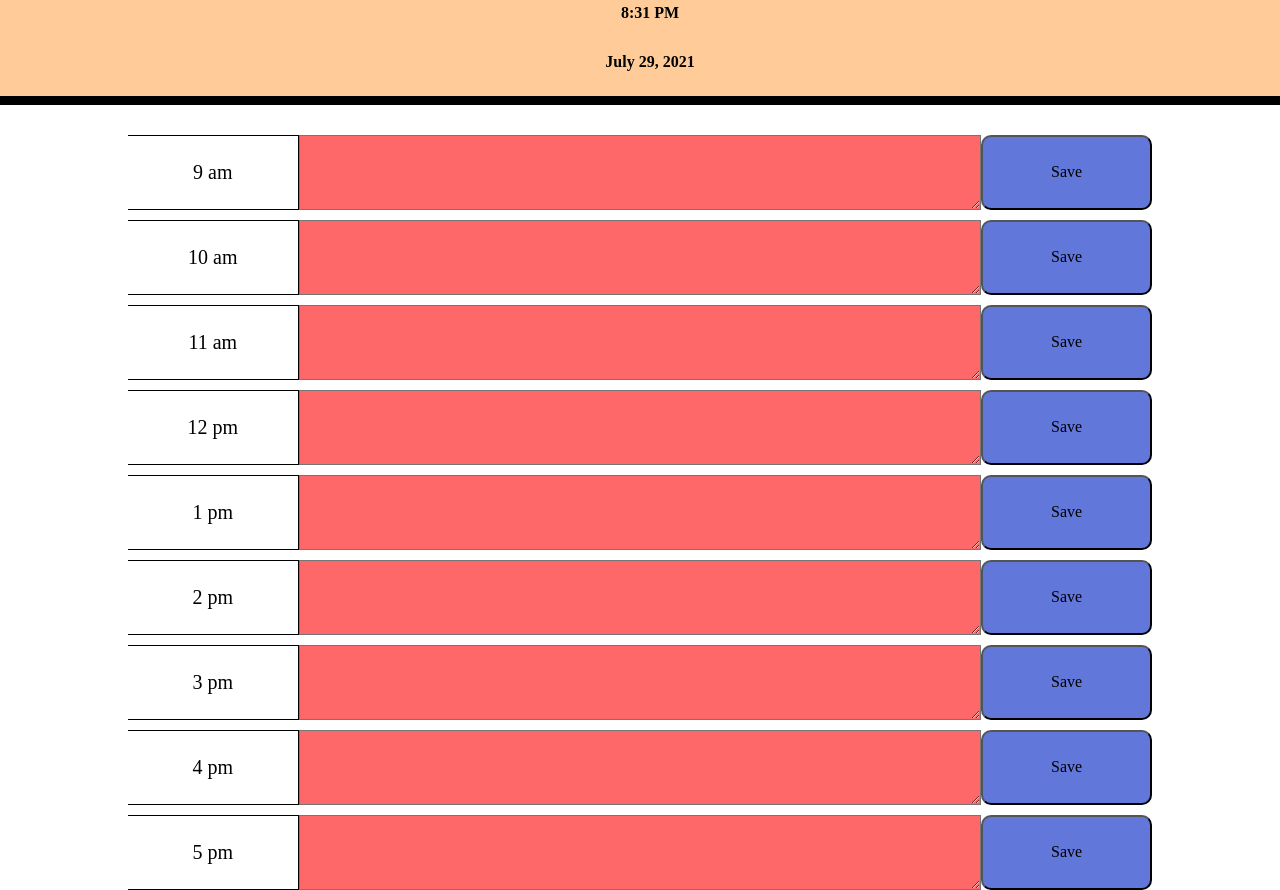
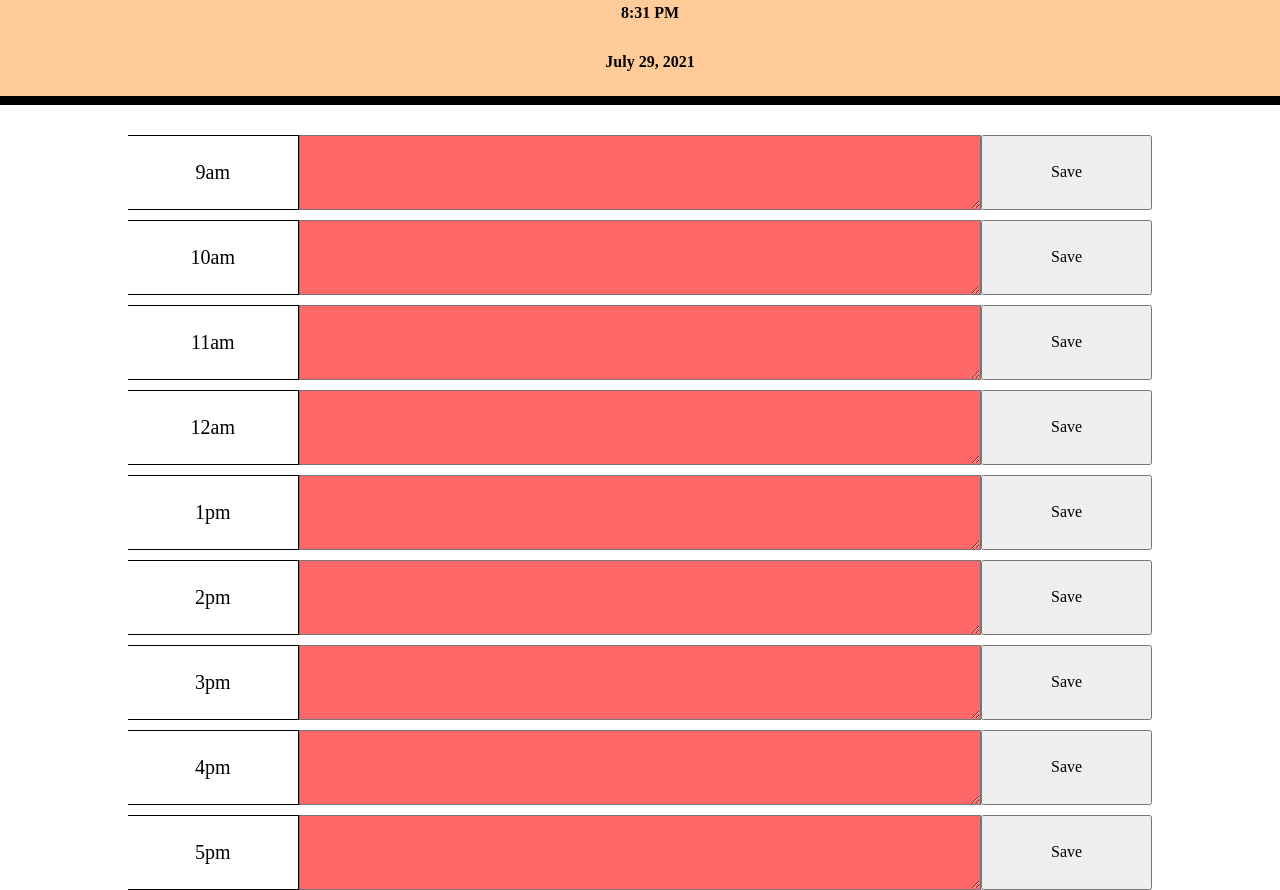
Before and after one commit to bashard001/Day-Planner, a plain HTML site: page index.html in a window 1280 px wide. Shown: the part 131-1021 px from the top of the page. Drawn offline with nearby package versions, Linux system fonts and the light colour scheme.

Commit message:
created a createCalendar function that dynamically renders calendar components to the dom using jquery

```diff
--- a/dayCalendar.js
+++ b/dayCalendar.js
@@ -7,8 +7,9 @@ dateContent.addClass("title")
 
 var liveHour = moment().format('LT')
 var liveHourEl = $("<h4 id='timeh4' class='title' style='padding-top:0px'>" + liveHour + "<h4>")
-var textArea = $("textarea")
 
+var textArea
+var workingHours = ["9am","10am","11am","12am","1pm","2pm","3pm","4pm","5pm"]
 
 var buttons = $("button")
 buttons.addClass("btnColor")
@@ -17,6 +18,7 @@ $("#main-content").append(liveHourEl)
 $("#main-content").append(dateContent)
 
 function currentStatus(){
+     textArea = $("textarea")
     textArea.each(function(){
         if ($(this).attr("time") > currentHour){
             $(this).attr("class", "green")
@@ -24,14 +26,32 @@ function currentStatus(){
             $(this).attr("class", "red")
         } else {
             $(this).attr("class", "yellow")
-
         }
     })
-
 }
 
+var createCalendar = new Promise ((resolve, reject) => {
+    let i = 9
+    resolve(
+
+    workingHours.forEach(el =>{
+
+        $(".container").append(`<div class='hour'>${el}</div>`)
+        $(".container").append(`<textarea time=${i}
+         id='textarea${el.length > 3 ? el[0]+el[1] : el[0]}'></textarea>`)
+        $(".container").append(`<button time=${el.length > 3 ? el[0]+el[1] : el[0]}>Save</button>`)
+        i++
+    } ))
+})
+
+
+
+
+
 // inserts the information from the local storage to the text area
-function fillInCalender(){
+async function fillInCalendar(){
+    await createCalendar.then(currentStatus())
+    console.log(textArea.length)
 for (var i = 0; i < textArea.length; i++){
     var itemName = textArea[i].getAttribute("id")
     var getContent = localStorage.getItem(itemName)
@@ -50,6 +70,7 @@ $("button").on("click", function(){
             localStorage.setItem(caContent.attr("id"), letsGo)
 })
 
-fillInCalender()
-currentStatus()
+
+fillInCalendar()
+
 })
--- a/index.html
+++ b/index.html
@@ -18,44 +18,10 @@
     </nav>
     <hr>
     <div class="container">
-        <div class="hour">9 am</div>
-        <textarea time="9" id="textarea9"></textarea>
-        <button time="9">Save</button>
 
-        <div class="hour">10 am</div>
-        <textarea time="10" id="textarea10"></textarea>
-        <button time="10">Save</button>
-
-        <div class="hour">11 am</div>
-        <textarea time="11" id="textarea11"></textarea>
-        <button time="11">Save</button>
-
-        <div class="hour">12 pm</div>
-        <textarea time="12" id="textarea12"></textarea>
-        <button time="12">Save</button>
-
-        <div class="hour">1 pm</div>
-        <textarea time="13" id="textarea1"></textarea>
-        <button time="1">Save</button>
-
-        <div class="hour">2 pm</div>
-        <textarea time="14" id="textarea2"></textarea>
-        <button time="2">Save</button>
-
-        <div class="hour">3 pm</div>
-        <textarea time="15" id="textarea3"></textarea>
-        <button time="3">Save</button>
-
-        <div class="hour">4 pm</div>
-        <textarea time="16" id="textarea4"></textarea>
-        <button time="4">Save</button>
-
-        <div class="hour">5 pm</div>
-        <textarea time="17" id="textarea5"></textarea>
-        <button time="5">Save</button>
 
     </div>
-    <script src="https://cdnjs.cloudflare.com/ajax/libs/jquery/3.2.1/jquery.min.js"></script>
+    <script src="https://code.jquery.com/jquery-3.5.0.js"></script>
     <script src="momentLib/moment.js"></script>
     <script src="dayCalendar.js" text="javascript"></script>
 </body>
```
